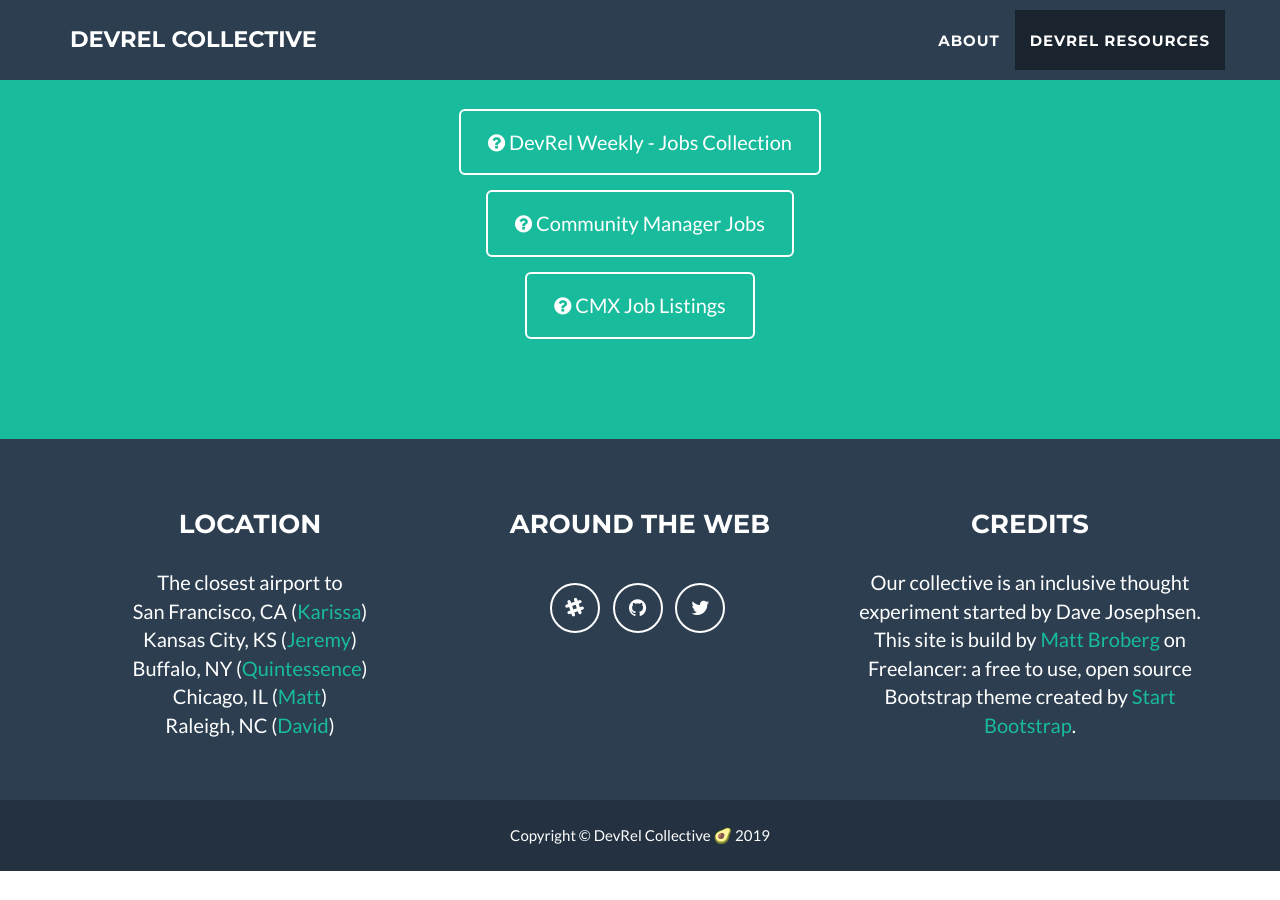
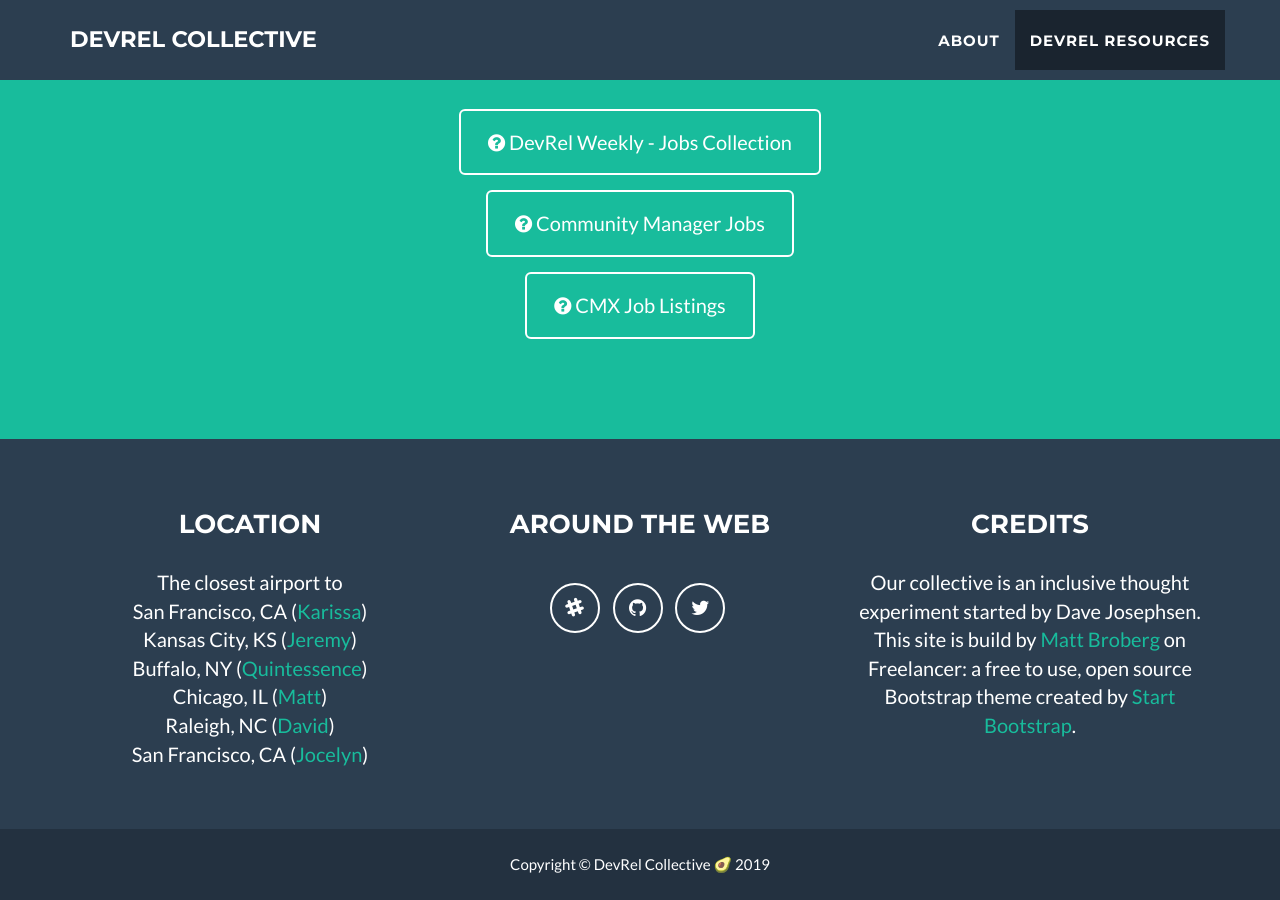
Before and after one commit to evangelistcollective/evangelistcollective.github.io, a Jekyll site: the page built from index.html, in a window 1280 px wide and 900 px high, scrolled down 3677 px. Built offline with Jekyll 4.4.1, drawn with Linux system fonts in a browser that asks for light colours; before the commit the page ends 4548 px from its top, so only the background shows below that.

Commit message:
Add jocelyn

```diff
--- a/_config.yml
+++ b/_config.yml
@@ -38,6 +38,7 @@
   - line: Buffalo, NY (<a href="https://twitter.com/QuintessenceAnx">Quintessence</a>)
   - line: Chicago, IL (<a href="https://twitter.com/mattstratton">Matt</a>)
   - line: Raleigh, NC (<a href="https://twitter.com/davidgsIoT">David</a>)
+  - line: San Francisco, CA (<a href="https://twitter.com/bffjossy">Jocelyn</a>)
 
 # Credits content
 credits: 'Our collective is an inclusive thought experiment started by Dave Josephsen. This site is build by <a href="https://twitter.com/mbbroberg">Matt Broberg</a> on Freelancer: a free to use, open source Bootstrap theme created by <a href="http://startbootstrap.com">Start Bootstrap</a>.'
```
